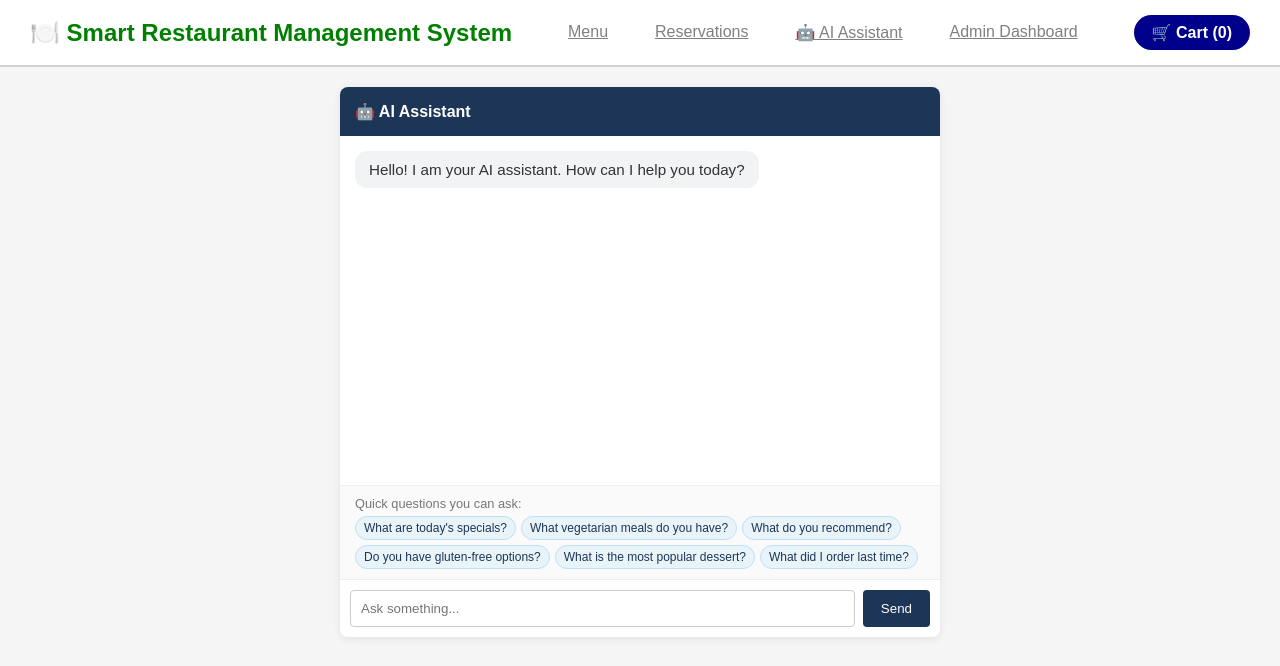
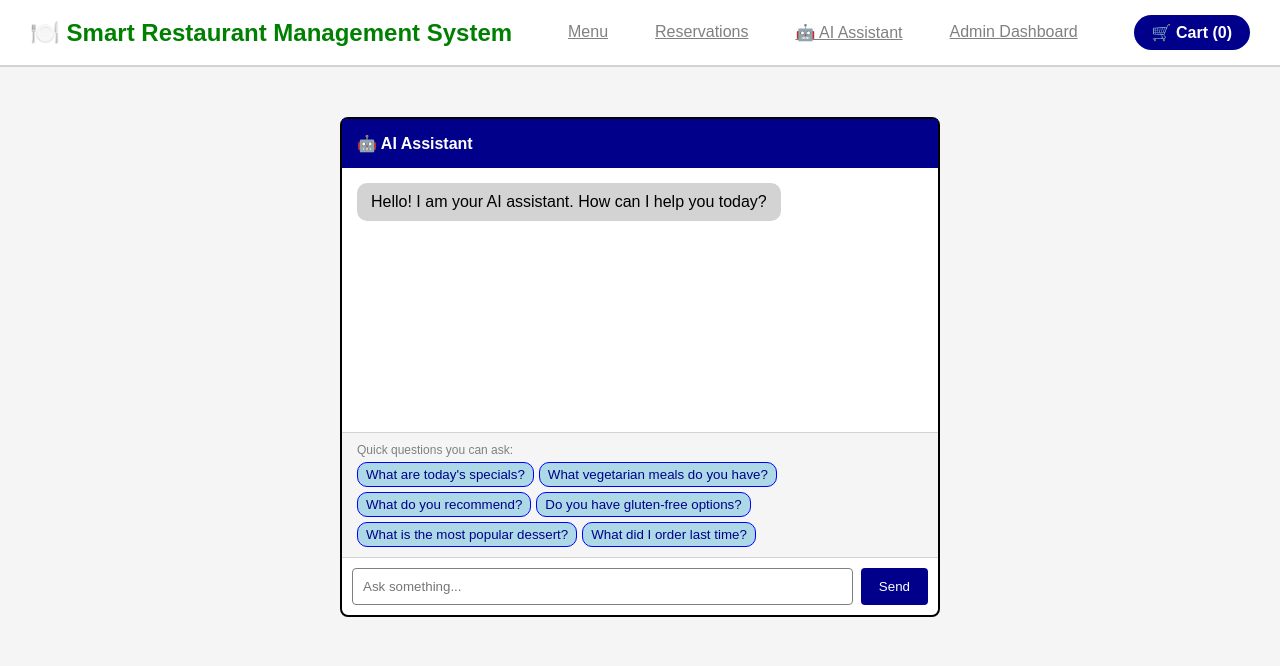
Before and after one commit to pauline-kg/SmartRestaurantManagementSystem, a React (Vite) app: page /ai-assistant in a window 1280 px wide. Shown: the top 666 px of the page. Built offline with nearby package versions, Linux system fonts and the light colour scheme.

Commit message:
Update AIChat.css

```diff
--- a/src/components/AIChat/AIChat.css
+++ b/src/components/AIChat/AIChat.css
@@ -1,94 +1,99 @@
+/* --- Main Chat Box Container --- */
 .chat-container {
-  background-color: #fff;
+  background-color: white;
+  max-width: 600px;
+  margin: 30px auto; /* Centers the chat box on the page */
+  height: 500px;
+  border: 2px solid black;
   border-radius: 8px;
-  box-shadow: 0 2px 8px rgba(0,0,0,0.08);
-  max-width: 600px;
-  margin: 0 auto;
   display: flex;
   flex-direction: column;
-  height: 550px;
 }
 
+/* --- Top Header --- */
 .chat-header {
-  background-color: #1d3557;
+  background-color: darkblue;
   color: white;
   padding: 15px;
   font-weight: bold;
-  border-radius: 8px 8px 0 0;
 }
 
+/* --- Messages Scroll Area --- */
 .chat-messages {
-  flex: 1;
+  flex: 1; /* Takes up all available middle space */
   padding: 15px;
-  overflow-y: auto;
+  overflow-y: auto; /* Lets the chat scroll when there are too many messages */
   display: flex;
   flex-direction: column;
-  gap: 10px;
+  gap: 10px; /* Creates clean spacing between messages */
 }
 
+/* --- Individual Chat Bubbles --- */
 .chat-bubble {
   max-width: 75%;
   padding: 10px 14px;
-  border-radius: 12px;
-  font-size: 0.95rem;
+  border-radius: 10px;
 }
 
+/* User messages align to the right side */
 .chat-bubble.user {
   align-self: flex-end;
-  background-color: #e63946;
+  background-color: lightgreen;
   color: white;
 }
 
+/* AI messages align to the left side */
 .chat-bubble.ai {
   align-self: flex-start;
-  background-color: #f1f3f5;
-  color: #333;
+  background-color: lightgray;
+  color: black;
 }
 
+/* --- Quick Sample Buttons Area --- */
 .sample-queries {
   padding: 10px 15px;
-  border-top: 1px solid #eee;
-  background-color: #fafafa;
+  border-top: 1px solid lightgray;
+  background-color: whitesmoke;
 }
 
 .sample-queries p {
-  font-size: 0.8rem;
-  color: #777;
+  font-size: 12px;
+  color: gray;
   margin-bottom: 5px;
 }
 
 .query-buttons {
   display: flex;
-  gap: 5px;
+  gap: 5px; /* Spaces out the suggestion buttons */
   flex-wrap: wrap;
 }
 
 .query-buttons button {
-  background-color: #e8f4f8;
-  border: 1px solid #bde0fe;
-  color: #1d3557;
+  background-color: lightblue;
+  border: 1px solid blue;
+  color: darkblue;
   padding: 4px 8px;
-  border-radius: 12px;
-  font-size: 0.75rem;
+  border-radius: 10px;
   cursor: pointer;
 }
 
+/* --- Bottom Typing Input Area --- */
 .chat-input-area {
   display: flex;
   padding: 10px;
-  border-top: 1px solid #eee;
+  border-top: 1px solid lightgray;
 }
 
 .chat-input-area input {
-  flex: 1;
+  flex: 1; /* Makes the text box stretch to fill space */
   padding: 10px;
-  border: 1px solid #ccc;
+  border: 1px solid gray;
   border-radius: 4px;
   margin-right: 8px;
 }
 
 .chat-input-area button {
-  background-color: #1d3557;
+  background-color: darkblue;
   color: white;
   border: none;
   padding: 10px 18px;
```
